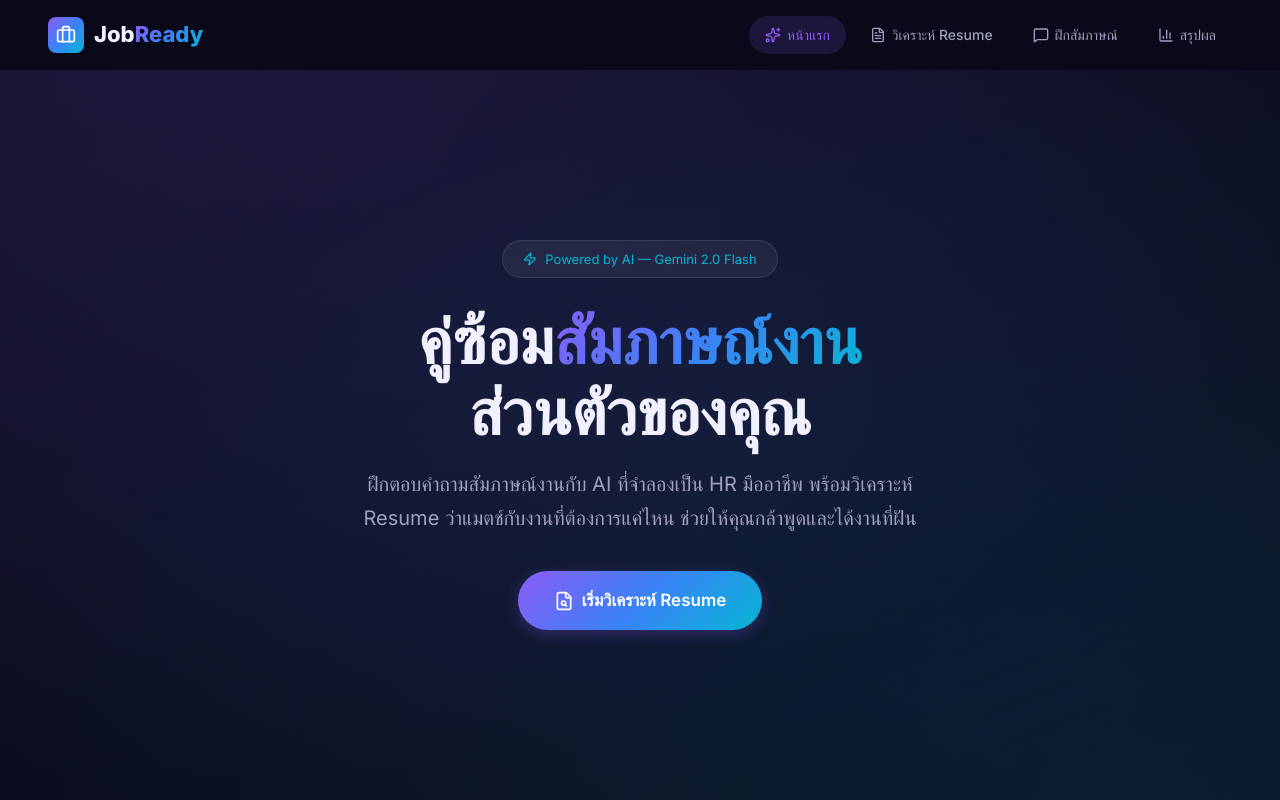
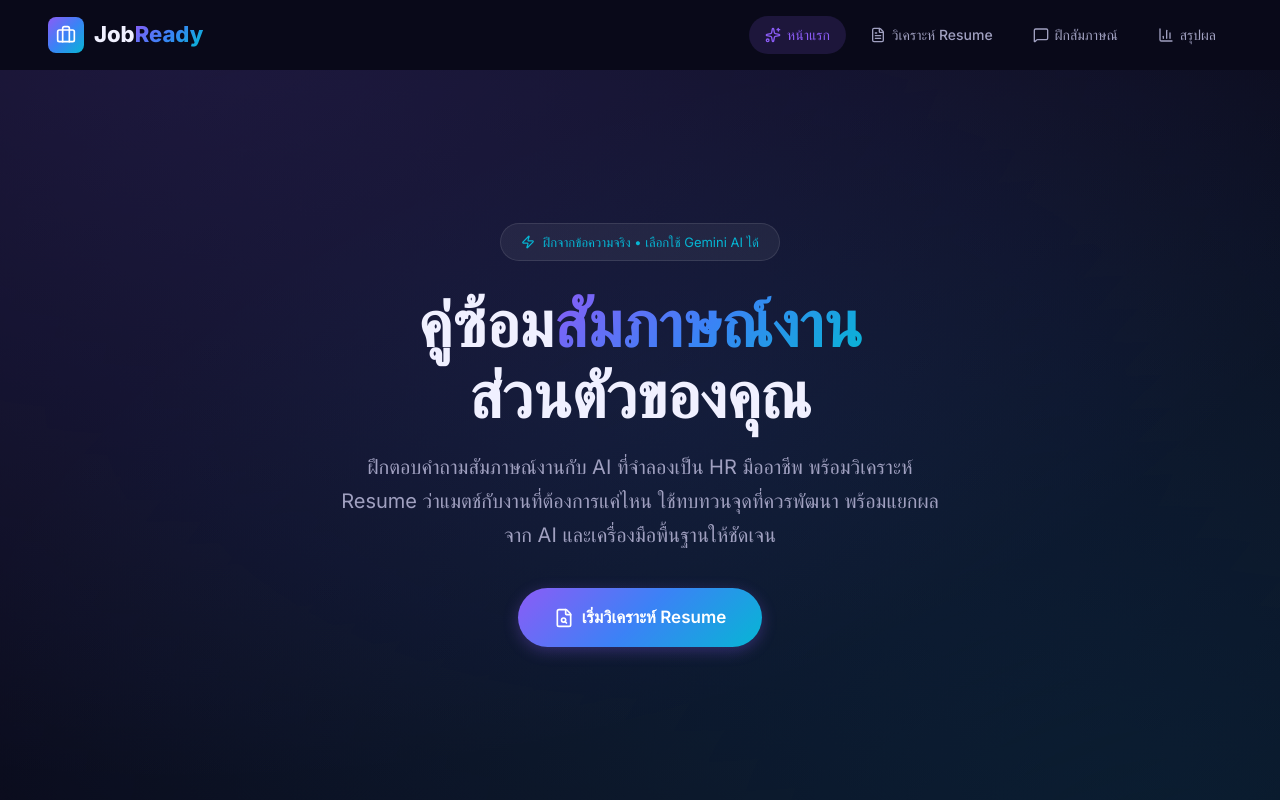
Before and after one commit to Jirachtt/jobready-backend, a React (Vite) app in the folder frontend/: page / in a window 1280 px wide. Shown: the top 800 px of the page. Built offline with nearby package versions, Linux system fonts and the light colour scheme.

Commit message:
Describe available practice modes accurately

```diff
--- a/frontend/src/pages/HomePage.jsx
+++ b/frontend/src/pages/HomePage.jsx
@@ -17,7 +17,7 @@ export default function HomePage() {
                 <div className="hero-content">
                     <div className="hero-badge">
                         <Zap size={14} />
-                        Powered by AI — Gemini 2.0 Flash
+                        ฝึกจากข้อความจริง • เลือกใช้ Gemini AI ได้
                     </div>
                     <h1 className="hero-title">
                         คู่ซ้อม<span className="gradient-text">สัมภาษณ์งาน</span>
@@ -27,7 +27,7 @@ export default function HomePage() {
                     <p className="hero-subtitle">
                         ฝึกตอบคำถามสัมภาษณ์งานกับ AI ที่จำลองเป็น HR มืออาชีพ
                         พร้อมวิเคราะห์ Resume ว่าแมตช์กับงานที่ต้องการแค่ไหน
-                        ช่วยให้คุณกล้าพูดและได้งานที่ฝัน
+                        ใช้ทบทวนจุดที่ควรพัฒนา พร้อมแยกผลจาก AI และเครื่องมือพื้นฐานให้ชัดเจน
                     </p>
                     <div className="hero-cta">
                         <Link to="/resume" className="btn btn-primary btn-lg">
```
